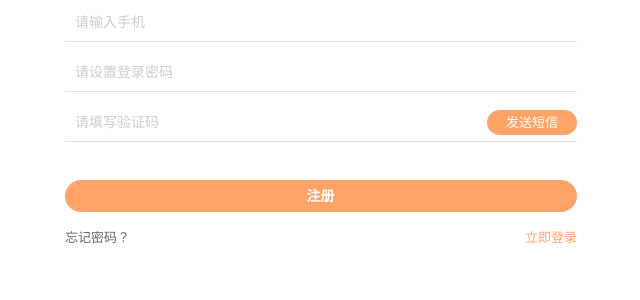
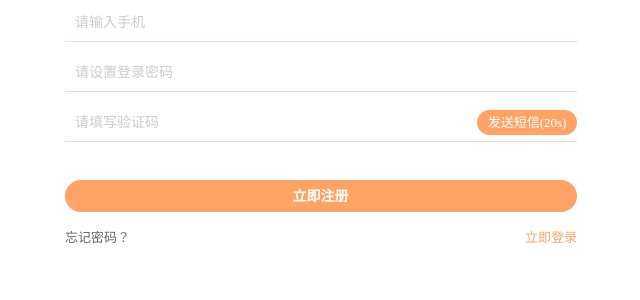
Before and after one commit to erwe222/laravel, a Laravel app: page /weixin/auth/register in a window 1280 px wide. Shown: the part 380-680 px from the top of the page, without its empty margins (319-959 px from the left). Run offline with Laravel 8, Linux system fonts and the light colour scheme; settings files or empty folders that the repository lacks are supplied; some libraries are stand-ins or nearby versions.

Commit message:
阿萨德

```diff
--- a/laravel/resources/views/weixin/auth/register.blade.php
+++ b/laravel/resources/views/weixin/auth/register.blade.php
@@ -59,9 +59,9 @@
                   </div>
                   <div class="login-form">
                     <input type="password" placeholder="请填写验证码" style="font-size: 18px;background-color: transparent;width: 50%;">
-                    <div style="width:80px;background:red;float:right;text-align: center;line-height:25px;border-radius:15px;color:#fff;background: #FFA366;padding-left: 5px;padding-right:5px;">发送短信</div>
+                    <div style="width:90px;background:red;float:right;text-align: center;line-height:25px;border-radius:15px;color:#fff;background: #FFA366;padding-left: 5px;padding-right:5px;">发送短信(20s)</div>
                   </div>
-                  <input type="submit" class=" btn-login" value="注册">
+                  <input type="submit" class=" btn-login" value="立即注册">
                 </form>
             </div>
             <div class="login-foot">
```
